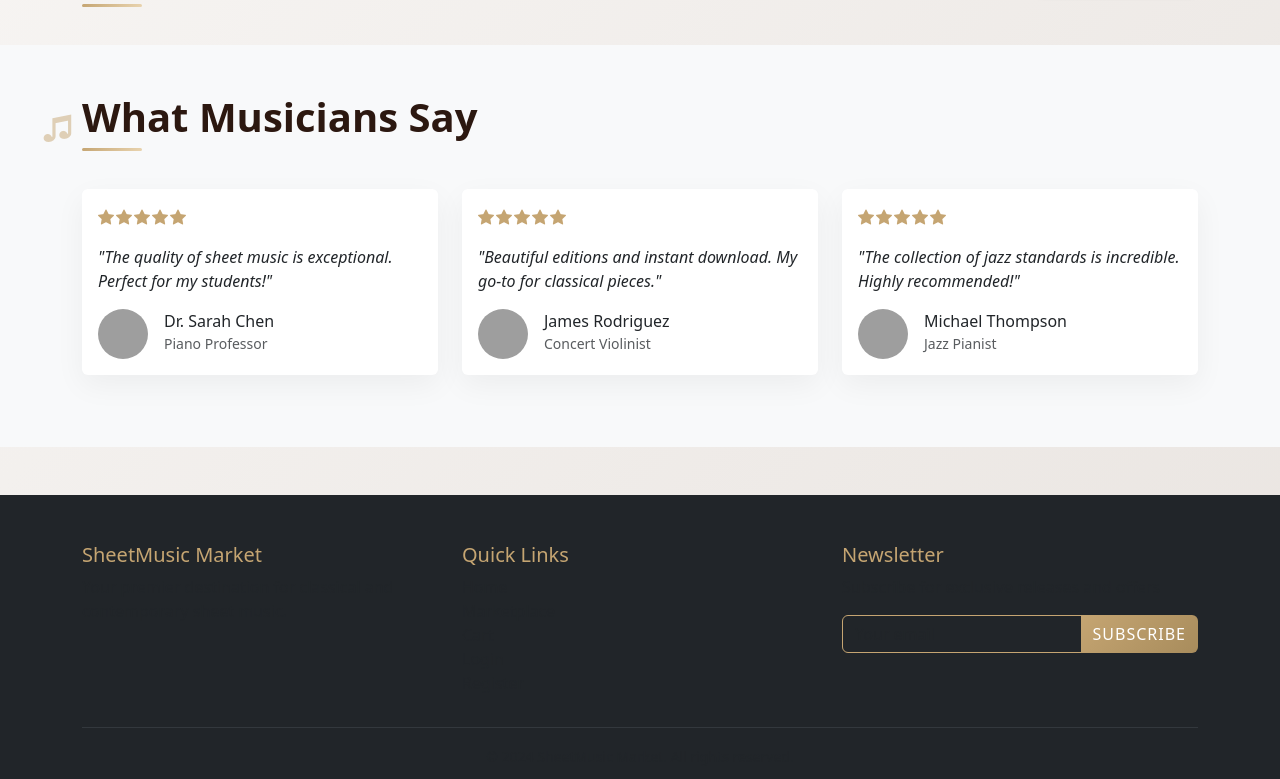
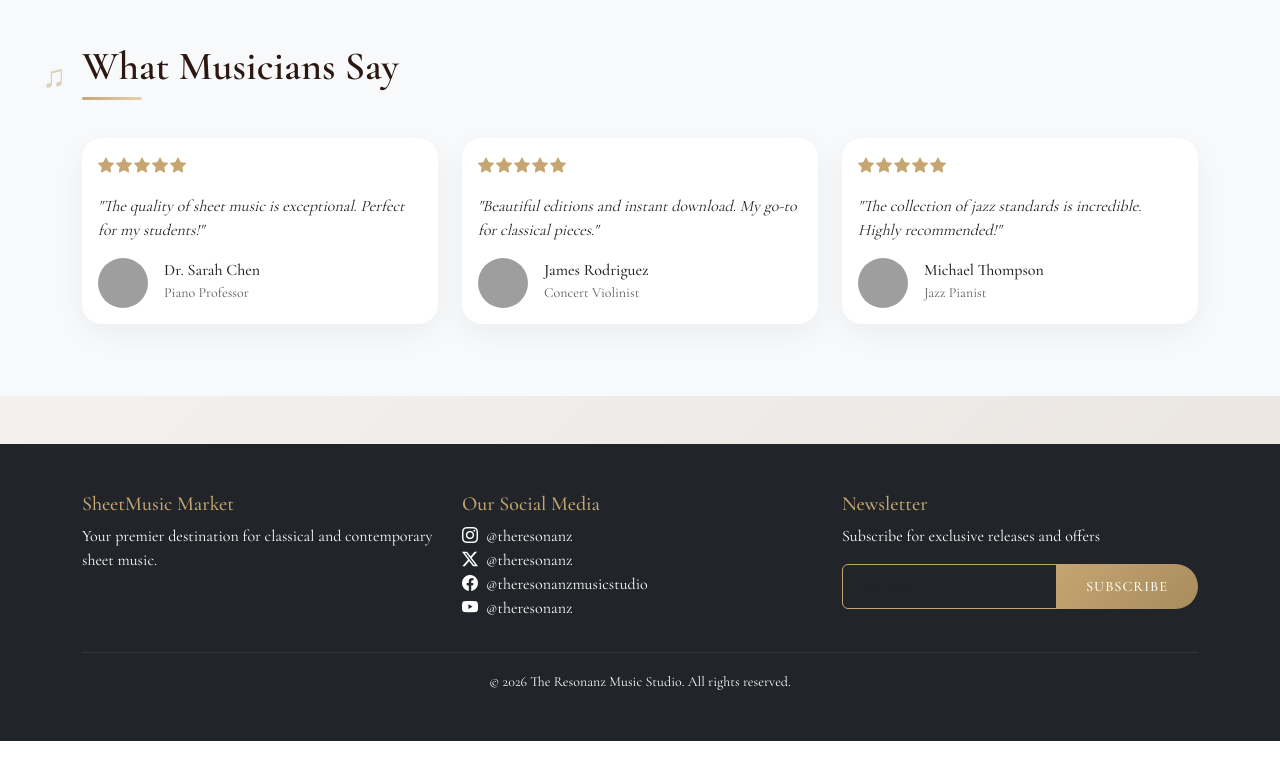
Before and after one commit to DiesEdu/resonanz-sheet-music-marketplace, a Vue app in the folder frontend/: page / in a window 1280 px wide. Shown: the part 1125-1904 px from the top of the page. After the commit the page ends 1866 px from the top, so only its background shows below. Built offline with nearby package versions, Linux system fonts and the light colour scheme; no server answers; grey boxes are pictures that could not be loaded.

Commit message:
adjust minor bug, sheetcard img restrict height value, adjust footer

```diff
--- a/frontend/src/App.vue
+++ b/frontend/src/App.vue
@@ -66,37 +66,28 @@
         <div class="row">
           <div class="col-md-4 animate-fade-up">
             <h5 class="text-gold">SheetMusic Market</h5>
-            <p class="text-muted">
+            <p class="text-white">
               Your premier destination for classical and contemporary sheet music.
             </p>
           </div>
           <div class="col-md-4 animate-fade-up delay-2">
-            <h5 class="text-gold">Quick Links</h5>
+            <h5 class="text-gold">Our Social Media</h5>
             <ul class="list-unstyled">
-              <li>
-                <router-link to="/" class="text-muted text-decoration-none">Home</router-link>
-              </li>
-              <li>
-                <router-link to="/marketplace" class="text-muted text-decoration-none"
-                  >Marketplace</router-link
+              <li v-for="item in socialMediaItems" :key="item.name">
+                <a
+                  :href="item.url"
+                  class="text-white text-decoration-none"
+                  target="_blank"
+                  rel="noopener noreferrer"
                 >
-              </li>
-              <li>
-                <router-link to="/cart" class="text-muted text-decoration-none">Cart</router-link>
-              </li>
-              <li>
-                <router-link to="/login" class="text-muted text-decoration-none">Login</router-link>
-              </li>
-              <li>
-                <router-link to="/register" class="text-muted text-decoration-none"
-                  >Register</router-link
-                >
+                  <i :class="item.icon" class="me-2"></i>{{ item.name }}
+                </a>
               </li>
             </ul>
           </div>
           <div class="col-md-4 animate-fade-up delay-3">
             <h5 class="text-gold">Newsletter</h5>
-            <p class="text-muted">Subscribe for exclusive releases and offers</p>
+            <p class="text-white">Subscribe for exclusive releases and offers</p>
             <div class="input-group">
               <input
                 type="email"
@@ -108,8 +99,8 @@
           </div>
         </div>
         <hr class="border-secondary" />
-        <div class="text-center text-muted animate-fade-up delay-4">
-          <small>&copy; 2024 SheetMusic Market. All rights reserved.</small>
+        <div class="text-center animate-fade-up delay-4">
+          <small>&copy; 2026 The Resonanz Music Studio. All rights reserved.</small>
         </div>
       </div>
     </footer>
@@ -250,10 +241,35 @@ const navItems = computed(() => [
     ? []
     : [{ name: 'Login', path: '/login', icon: 'bi bi-box-arrow-in-right' }]),
 ])
+
+const socialMediaItems = computed(() => {
+  return [
+    {
+      name: '@theresonanz',
+      url: 'https://www.instagram.com/theresonanz/',
+      icon: 'bi bi-instagram',
+    },
+    { name: '@theresonanz', url: 'https://x.com/theresonanz', icon: 'bi bi-twitter-x' },
+    {
+      name: '@theresonanzmusicstudio',
+      url: 'https://www.facebook.com/TheResonanzMusicStudio/',
+      icon: 'bi bi-facebook',
+    },
+    {
+      name: '@theresonanz',
+      url: 'https://www.youtube.com/channel/UCdb2I2qatGylIK_9oZpRQqg',
+      icon: 'bi bi-youtube',
+    },
+  ]
+})
 </script>
 
 <style>
 @import 'bootstrap-icons/font/bootstrap-icons.css';
+
+.text-white {
+  color: #f8f9fa;
+}
 
 .text-gold {
   color: #c5a572;
--- a/frontend/src/components/SheetCard.vue
+++ b/frontend/src/components/SheetCard.vue
@@ -3,7 +3,7 @@
     <div class="position-relative">
       <router-link :to="'/sheet/' + sheet.id" class="text-decoration-none">
         <div class="image-wrapper">
-          <img :src="sheet.cover_image" class="card-img-top" :alt="sheet.title" />
+          <img :src="sheet.cover_image" class="card-img-top sheet-cover-img" :alt="sheet.title" />
           <div class="image-overlay">
             <div class="overlay-content">
               <i class="bi bi-eye"></i>
@@ -151,6 +151,12 @@ function toggleFavorite(event) {
 
 .image-wrapper img {
   transition: transform 0.8s cubic-bezier(0.4, 0, 0.2, 1);
+}
+
+.sheet-cover-img {
+  width: 100%;
+  height: 230px;
+  object-fit: cover;
 }
 
 .sheet-card:hover .image-wrapper img {
--- a/frontend/src/main.js
+++ b/frontend/src/main.js
@@ -1,6 +1,6 @@
-import './assets/main.css'
 import 'bootstrap/dist/css/bootstrap.min.css'
 import 'bootstrap'
+import './assets/main.css'
 
 import { createApp } from 'vue'
 import { createPinia } from 'pinia'
--- a/frontend/src/views/HomeView.vue
+++ b/frontend/src/views/HomeView.vue
@@ -57,7 +57,11 @@
                   :style="{ width: instrument.popularity + '%' }"
                 ></div>
               </div>
-              <router-link to="/marketplace" class="btn btn-outline-gold stretched-link">
+              <router-link
+                to="/marketplace"
+                class="btn btn-outline-gold stretched-link"
+                @click="handleInstrumentItemClick"
+              >
                 Explore <i class="bi bi-arrow-right"></i>
               </router-link>
             </div>
@@ -168,6 +172,10 @@ const testimonials = ref([
   },
 ])
 
+function handleInstrumentItemClick() {
+  window.scrollTo({ top: 0, behavior: 'smooth' })
+}
+
 function playDemo() {
   // Demo video modal would go here
   alert('Demo video would play here')
```
